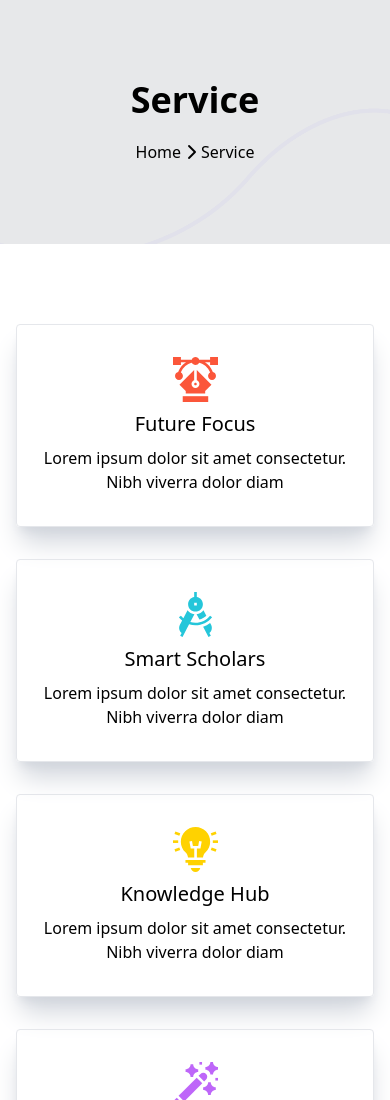
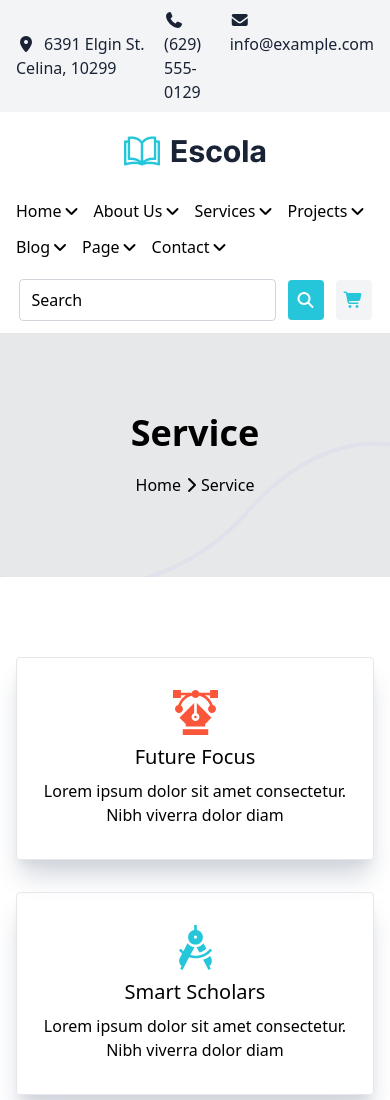
Before and after one commit to Sadat25/Team-A-Project-3, a website: page service.html in a window 390 px wide. Shown: the top 1100 px of the page. Drawn offline with Linux system fonts and the light colour scheme.

Commit message:
add: design comple with full responsive

```diff
--- a/service.html
+++ b/service.html
@@ -13,7 +13,7 @@
 
 <body>
     <!-- Header part -->
-    <header hidden class="bg-gray-100">
+    <header class="bg-gray-100">
         <div class="flex justify-between items-center text-darkMain py-2 header-container">
             <div class="">
                 <p><i class="fa-solid fa-location-dot mr-2"></i><span>6391 Elgin St. Celina, 10299</span></p>
@@ -24,10 +24,10 @@
             </div>
         </div>
         <nav class="bg-white py-3">
-            <div class="header-container flex justify-between items-center">
-                <div class="flex justify-between items-center gap-5">
+            <div class="header-container flex justify-between items-center flex-col md:flex-row gap-5">
+                <div class="flex justify-between items-center gap-5 flex-col md:flex-row">
                     <a href="#"><img src="./src/images/logo.png" alt="Logo"></a>
-                    <ul class="font-medium flex gap-3">
+                    <ul class="font-medium flex gap-3 flex-wrap">
                         <li class="duration-300 hover:text-secondary"><a href="#"><span>Home</span><i
                                     class="fa-solid fa-angle-down"></i></a></li>
                         <li class="duration-300 hover:text-secondary"><a href="#"><span>About Us</span><i
--- a/src/input.css
+++ b/src/input.css
@@ -27,5 +27,5 @@
 }
 
 .header-container {
-    @apply max-w-[1664px] mx-auto
+    @apply max-w-[1664px] mx-auto px-4
 }
```
Also changed, not shown: css/style.css.
